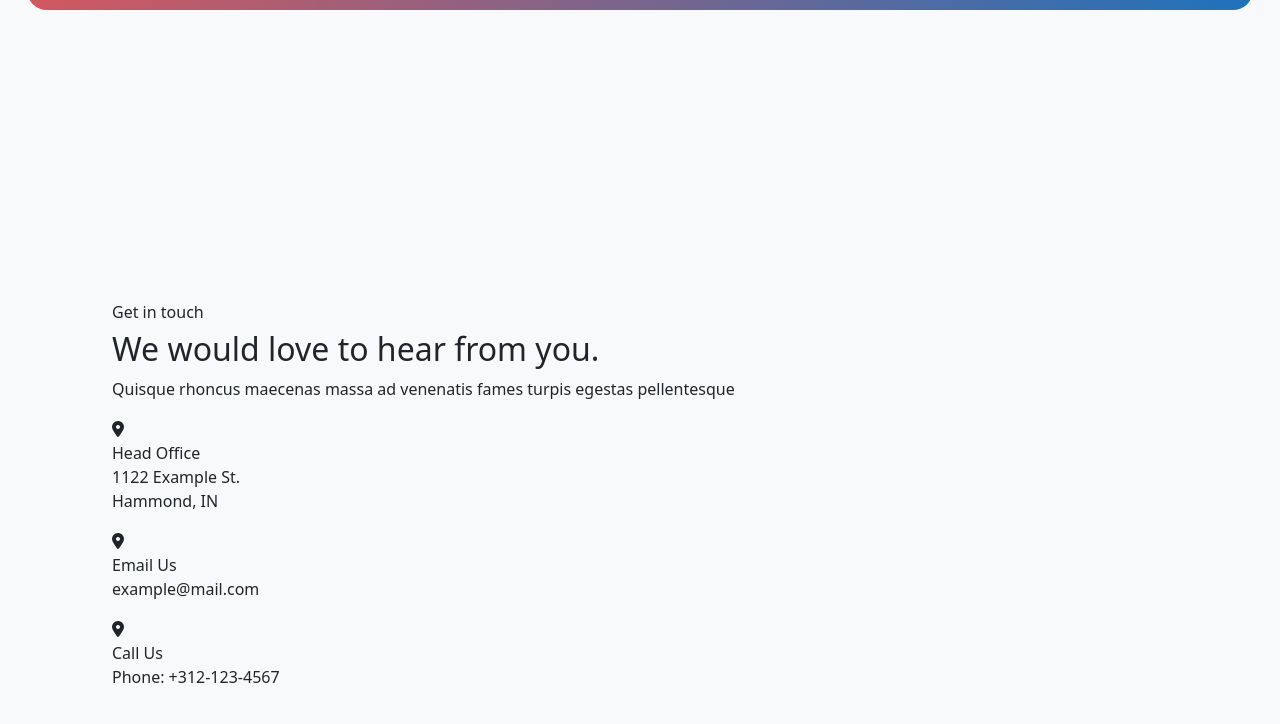
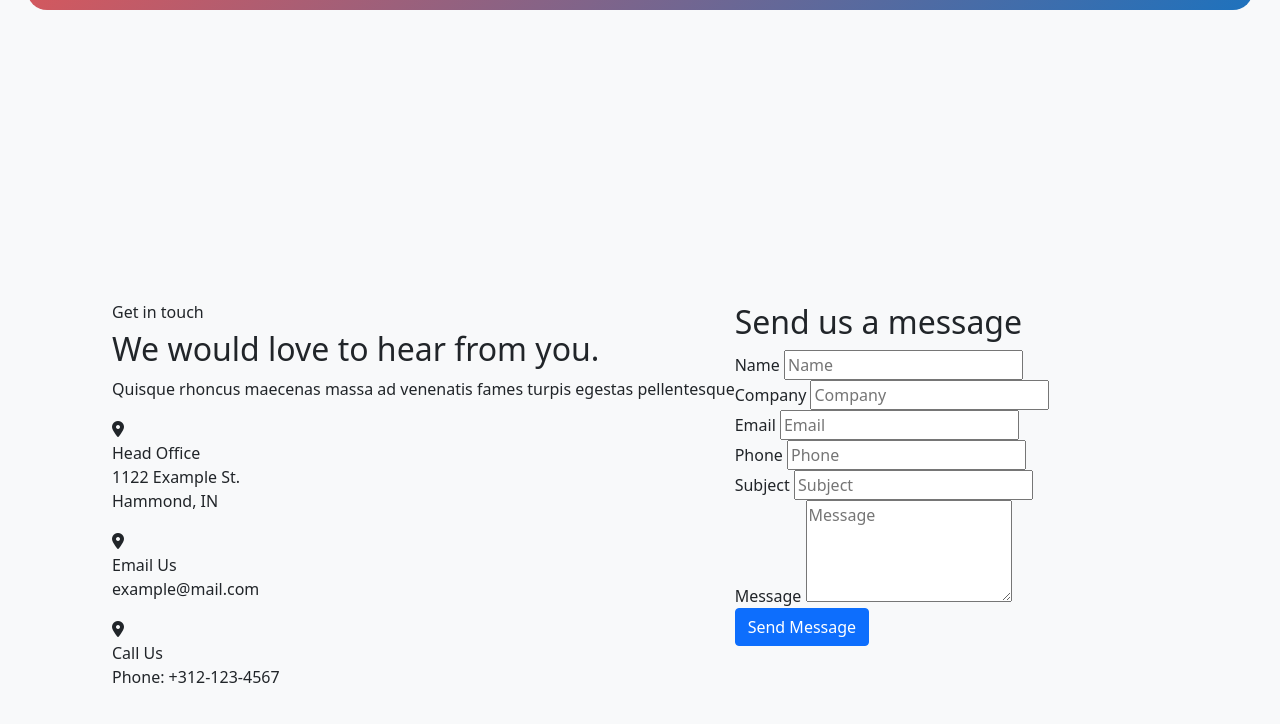
Before and after one commit to Vurnex/techrepairshop, a plain HTML site: page index.html in a window 1280 px wide. Shown: the part 4440-5164 px from the top of the page. Drawn offline with nearby package versions, Linux system fonts and the light colour scheme.

Commit message:
Add form to contact section

```diff
--- a/index.html
+++ b/index.html
@@ -647,7 +647,71 @@
 
         <div class="contact-right">
 
+          <div class="contact-right-container">
 
+            <div class="ctt-right-header">
+
+              <h2>Send us a message</h2>
+
+            </div>
+
+            <div class="contact-form-container">
+
+              <form action="" method="post" name="contact-form">
+
+                <div class="field-input">
+
+                  <label for="form-field-name">Name</label>
+                  <input type="text" id="form-field-name" placeholder="Name">
+
+                </div>
+
+                <div class="field-input">
+
+                  <label for="form-field-company">Company</label>
+                  <input type="text" id="form-field-company" placeholder="Company">
+
+                </div>
+
+                <div class="field-input">
+
+                  <label for="form-field-email">Email</label>
+                  <input type="email" id="form-field-email" placeholder="Email">
+
+                </div>
+
+                <div class="field-input">
+
+                  <label for="form-field-phone">Phone</label>
+                  <input type="tel" id="form-field-phone" placeholder="Phone">
+
+                </div>
+
+                <div class="field-input">
+
+                  <label for="form-field-subject">Subject</label>
+                  <input type="text" id="form-field-subject" placeholder="Subject">
+
+                </div>
+
+                <div class="field-input">
+
+                  <label for="form-field-message">Message</label>
+                  <textarea id="form-field-message" placeholder="Message" rows="4"></textarea>
+
+                </div>
+
+                <div class="field-button">
+
+                  <button type="submit" class="btn btn-primary">Send Message</button>
+
+                </div>
+
+              </form>
+
+            </div>
+
+          </div>
 
         </div>
 
```
